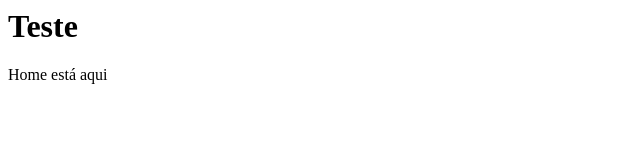
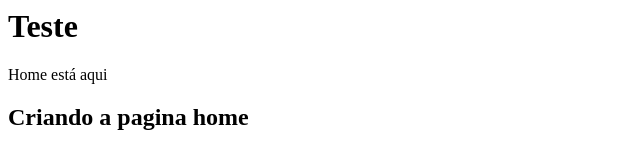
Before and after one commit to canavesix/curso_github, a plain HTML site: page index.html in a window 1280 px wide. Shown: the whole page, without its empty margins (0-640 px from the left). Drawn offline with Linux system fonts and the light colour scheme.

Commit message:
subindo descricao da pagina home

```diff
--- a/index.html
+++ b/index.html
@@ -1,2 +1,4 @@
 <h1> Teste </h1>
 <p> Home está aqui </p>
+
+<h2>Criando a pagina home</h2>
```
